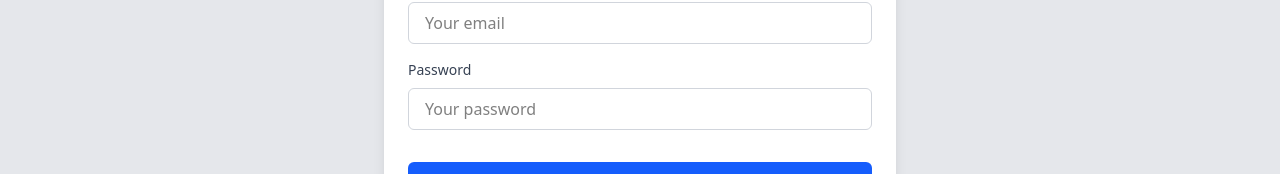
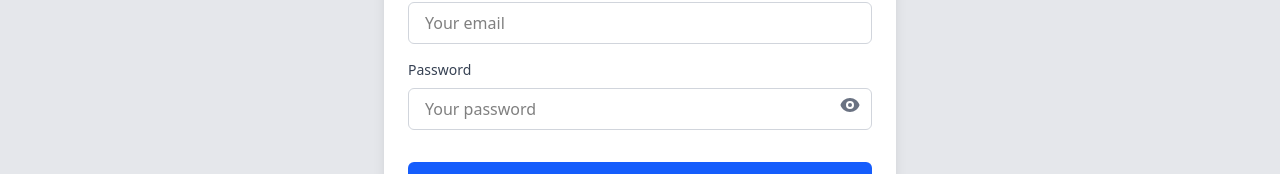
Before and after one commit to teovaira/goal-app, a React (Vite) app in the folder frontend/: page /login in a window 1280 px wide. Shown: the part 418-592 px from the top of the page. Built offline with nearby package versions, Linux system fonts and the light colour scheme.

Commit message:
feat: add heroicons library and import eye icon in the Login component

```diff
--- a/frontend/package.json
+++ b/frontend/package.json
@@ -10,6 +10,7 @@
     "preview": "vite preview"
   },
   "dependencies": {
+    "@heroicons/react": "^2.2.0",
     "@tailwindcss/vite": "^4.1.11",
     "react": "^19.1.0",
     "react-dom": "^19.1.0",
--- a/frontend/src/pages/Login.tsx
+++ b/frontend/src/pages/Login.tsx
@@ -1,16 +1,16 @@
 import { useState } from "react";
+import { EyeIcon, EyeOffIcon } from "@heroicons/react/solid";
 
 const Login = () => {
   const [email, setEmail] = useState("");
   const [password, setPassword] = useState("");
   const [error, setError] = useState({ email: "", password: "" });
+  const [showPassword, setShowPassword] = useState(false);
 
   const handleSubmit = (e: React.FormEvent) => {
     e.preventDefault();
 
-
     setError({ email: "", password: "" });
-
 
     if (!email) {
       setError((prev) => ({ ...prev, email: "Email is required." }));
@@ -25,7 +25,6 @@ const Login = () => {
       }));
       return;
     }
-
 
     if (!password) {
       setError((prev) => ({ ...prev, password: "Password is required." }));
@@ -42,7 +41,6 @@ const Login = () => {
       }));
       return;
     }
-
 
     setError({ email: "", password: "" });
     console.log("Email:", email);
@@ -77,9 +75,8 @@ const Login = () => {
             />
             {error.email && (
               <p className="text-red-500 text-sm">{error.email}</p>
-            )}{" "}
+            )}
           </div>
-
 
           <div>
             <label
@@ -88,8 +85,9 @@ const Login = () => {
             >
               Password
             </label>
+            <div className="relative">
               <input
-              type="password"
+                type={showPassword ? "text" : "password"}
                 id="password"
                 name="password"
                 value={password}
@@ -97,9 +95,21 @@ const Login = () => {
                 className="w-full px-4 py-2 mt-2 border border-gray-300 rounded-md focus:outline-none focus:ring-2 focus:ring-blue-500"
                 placeholder="Your password"
               />
+              <button
+                type="button"
+                onClick={() => setShowPassword(!showPassword)}
+                className="absolute right-3 top-1/2 transform -translate-y-1/2"
+              >
+                {showPassword ? (
+                  <EyeOffIcon className="h-5 w-5 text-gray-500" />
+                ) : (
+                  <EyeIcon className="h-5 w-5 text-gray-500" />
+                )}
+              </button>
+            </div>
             {error.password && (
               <p className="text-red-500 text-sm">{error.password}</p>
-            )}{" "}
+            )}
           </div>
 
           <button
```
Also changed, not shown: 1 other file (tests, documents, lock files or other folders). Lines whose indentation alone changed are shown as unchanged.
